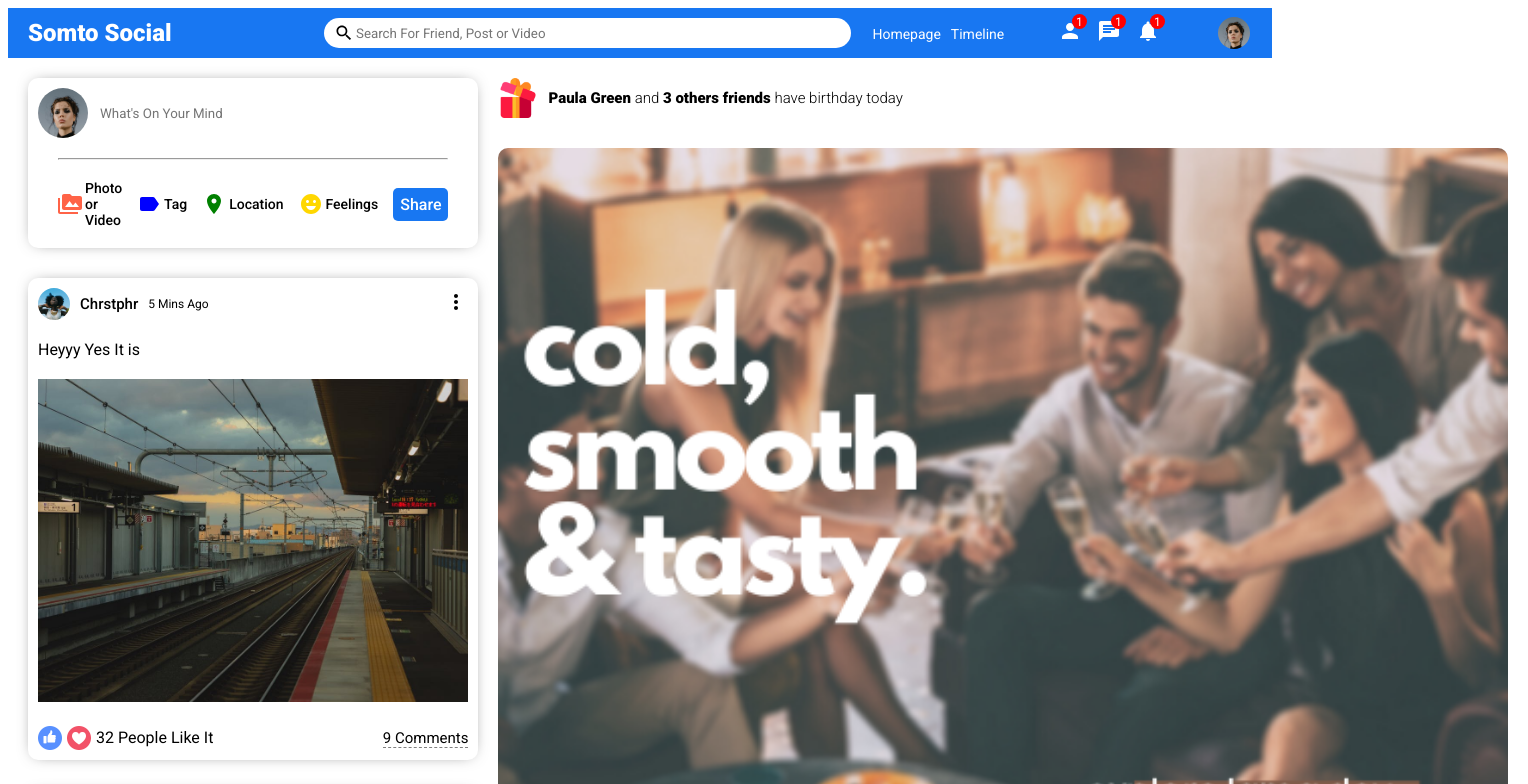
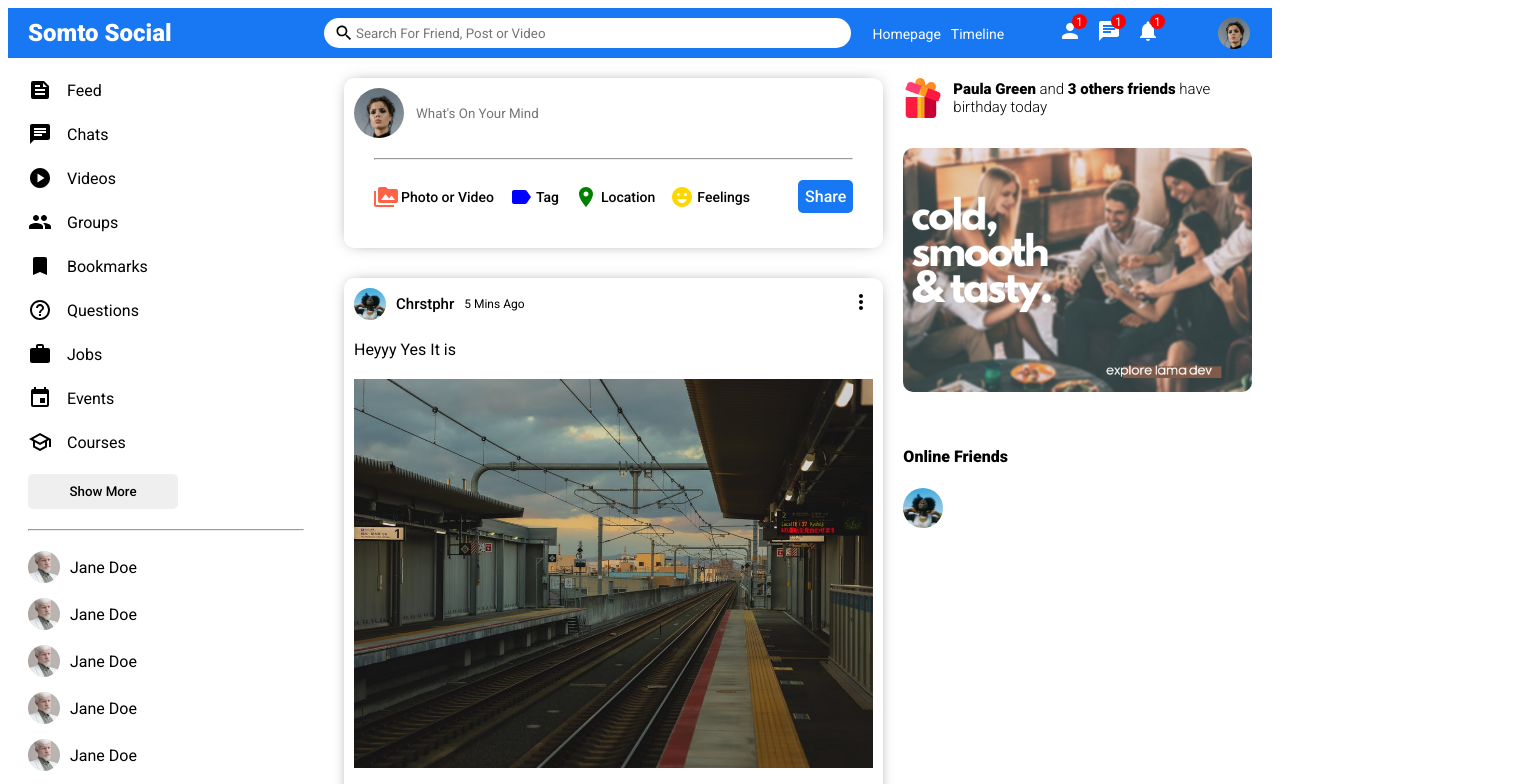
Before and after one commit to Chrstphr9/React-Social-App, a React (Vite) app: page / in a window 1280 px wide. Shown: the top 784 px of the page, 1528 px wide, since content can reach past the window. Built offline with nearby package versions, Linux system fonts and the light colour scheme.

Commit message:
sorted img problem

```diff
--- a/src/components/Rightbar/Rightbar.css
+++ b/src/components/Rightbar/Rightbar.css
@@ -40,12 +40,12 @@
     margin-bottom: 15px;
 }
 
-.rightbarProfileImgContainer {
+.rightbarProfileImgContaine {
     margin-right: 10px;
     position: relative;
 }
 
-rightbarProfileImg {
+.rightbarProfileImg {
     width: 40px;
     height: 40px;
     border-radius: 50%;
```
